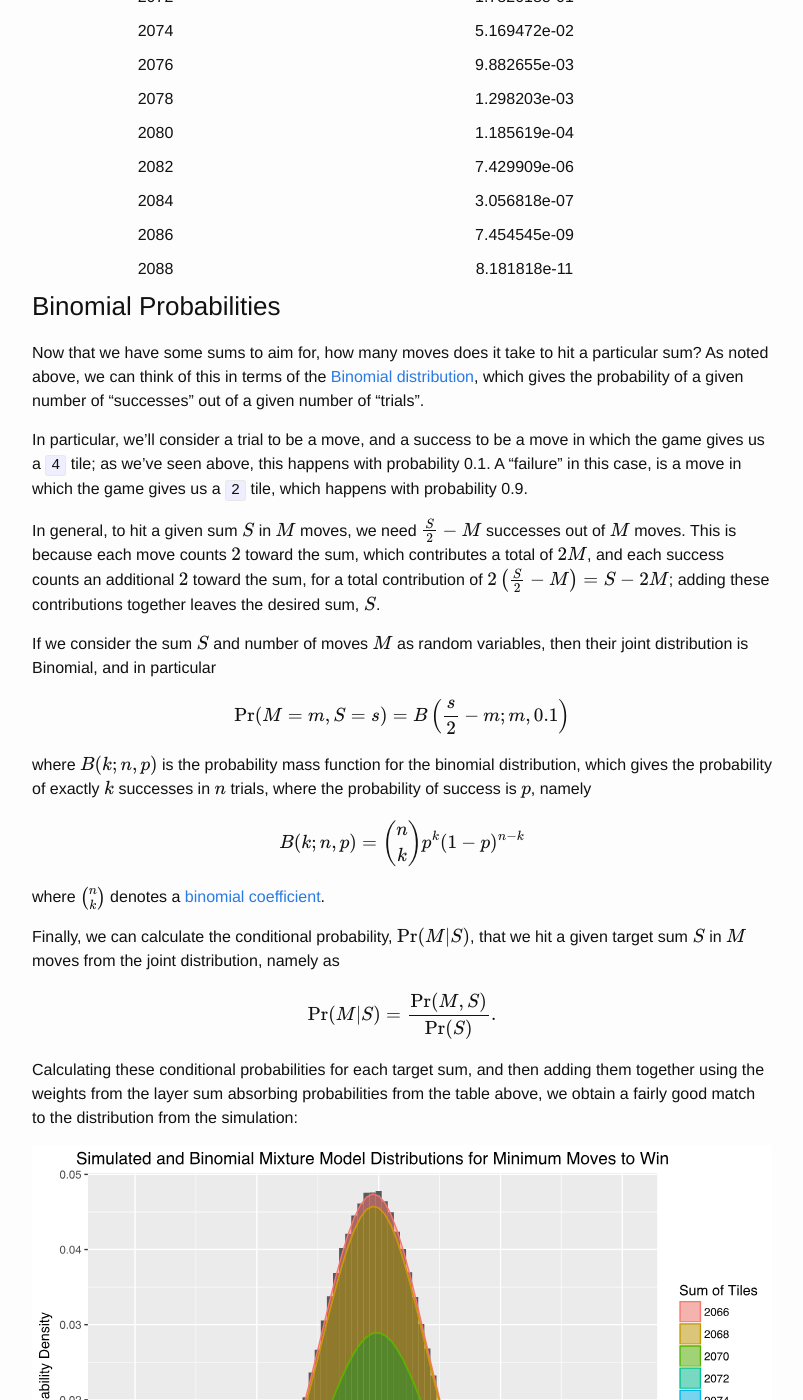
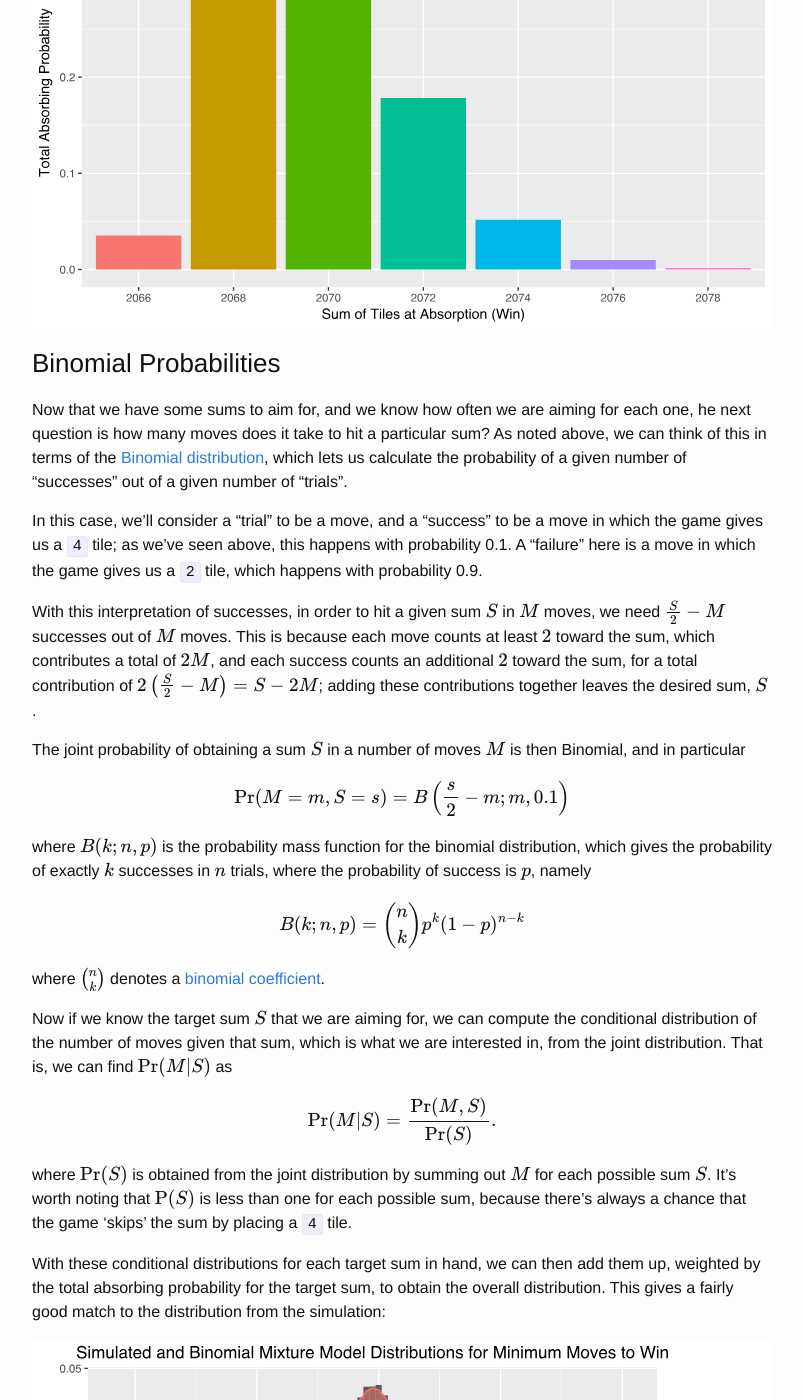
Before and after one commit to jdleesmiller/jdleesmiller.github.io, a Jekyll site: the page built from _posts/2017-08-05-markov-chain-2048.markdown, in a window 1280 px wide and 1400 px high, scrolled down 11957 px. Shown: the whole window, without its empty margins (238-1041 px from the left). Built offline with Jekyll 4.4.1, drawn with Linux system fonts in a browser that asks for light colours; formulas are drawn with MathJax 3; some of the changed text lies outside the part shown.

Commit message:
Tidy up binomial mixture section

```diff
--- a/_posts/2017-08-05-markov-chain-2048.markdown
+++ b/_posts/2017-08-05-markov-chain-2048.markdown
@@ -219,7 +219,7 @@
 
 ## Appendix: The Shape of the Distribution
 
-So far we've managed to calculate the mean and variance of the moves-to-win distribution using properties of Markov chains, which is nice, but it would be even nicer to have some insight into why the distribution is the shape that it is. The approach I'll suggest here is only approximate, but it does match the empirical results from the simulation quite closely, and it provides some useful insights.
+Perhaps remarkably, we were able to calculate both the mean and the variance of the moves-to-win distribution using the fundamental matrix from the Markov chain. It would however be nice to have some insight into why the distribution is the shape that it is. The approach I'll suggest here is only approximate, but it does match the empirical results from the simulation of the chain quite closely, and it provides some useful insights.
 
 We'll begin by revisiting an observation that we made above: the sum of the tiles on the board increases by either 2 or 4 with each transition (other than the first transition from the initial state). If we were interested in hitting a specific sum for the tiles on the board, rather than hitting a `2048` tile, then it's relatively straightforward to calculate the required number of transitions using the binomial distribution, as we'll see below.
 
@@ -231,38 +231,27 @@
 \\[
 (\\mathbf{I}_t - \\mathbf{Q}) \\mathbf{B} = \\mathbf{R}
 \\]
-for the \\(t \\times r\\) matrix \\(\\mathbf{B}\\), whose \\((i, j)\\) entry is the probability of being absorbed in state \\(j\\) when starting from state \\(i\\). As before, we are interested in the absorbing probabilities when we start from the initial state. Plotting out the absorbing probabilities, there are 15 absorbing states for which the probabilities are at least \\(10^{-3})\\); the absorbing probabilities for the other 11 absorbing states are much smaller.
+for the \\(t \\times r\\) matrix \\(\\mathbf{B}\\), whose \\((i, j)\\) entry is the probability of being absorbed in state \\(j\\) when starting from state \\(i\\). As before, we are interested in the absorbing probabilities when we start from the initial state. Plotting out the absorbing probabilities, there are 15 absorbing states for which the probabilities are large enough to plot (at least \\(10^{-3}\\)):
 
 <p align="center">
 <img src="/assets/2048/markov_chain_absorbing_probabilities.svg" alt="Absorbing probabilities for the Markov chain" />
 </p>
 
-In particular, most games end in either the \\(\\{2,2,8,8,2048\\}\\) state, which has sum 2068, or the \\(\\{2,4,16,2048\\}\\) state, which has sum 2070. Summing up all of the absorbing states by layers sum gives the complete layer sum probabilities:
+In particular, most games end in either the \\(\\{2,2,8,8,2048\\}\\) state, which has sum 2068, or the \\(\\{2,4,16,2048\\}\\) state, which has sum 2070. Summing up all of the absorbing states by layer sum gives the complete layer sum probabilities:
 
-| Sum of Tiles | Total Absorbing Probability |
-|:----:|:------------:|
-| 2066 | 3.522004e-02 |
-| 2068 | 3.557224e-01 |
-| 2070 | 3.678538e-01 |
-| 2072 | 1.782018e-01 |
-| 2074 | 5.169472e-02 |
-| 2076 | 9.882655e-03 |
-| 2078 | 1.298203e-03 |
-| 2080 | 1.185619e-04 |
-| 2082 | 7.429909e-06 |
-| 2084 | 3.056818e-07 |
-| 2086 | 7.454545e-09 |
-| 2088 | 8.181818e-11 |
+<p align="center">
+<img src="/assets/2048/markov_chain_sum_probabilities.svg" alt="Total absorbing probabilities by sum of tiles" />
+</p>
 
 ### Binomial Probabilities
 
-Now that we have some sums to aim for, how many moves does it take to hit a particular sum? As noted above, we can think of this in terms of the [Binomial distribution](https://en.wikipedia.org/wiki/Binomial_distribution), which gives the probability of a given number of "successes" out of a given number of "trials".
+Now that we have some sums to aim for, and we know how often we are aiming for each one, he next question is how many moves does it take to hit a particular sum? As noted above, we can think of this in terms of the [Binomial distribution](https://en.wikipedia.org/wiki/Binomial_distribution), which lets us calculate the probability of a given number of "successes" out of a given number of "trials".
 
-In particular, we'll consider a trial to be a move, and a success to be a move in which the game gives us a `4` tile; as we've seen above, this happens with probability 0.1. A "failure" in this case, is a move in which the game gives us a `2` tile, which happens with probability 0.9.
+In this case, we'll consider a "trial" to be a move, and a "success" to be a move in which the game gives us a `4` tile; as we've seen above, this happens with probability 0.1. A "failure" here is a move in which the game gives us a `2` tile, which happens with probability 0.9.
 
-In general, to hit a given sum \\(S\\) in \\(M\\) moves, we need \\(\\frac{S}{2} - M\\) successes out of \\(M\\) moves. This is because each move counts \\(2\\) toward the sum, which contributes a total of \\(2M\\), and each success counts an additional \\(2\\) toward the sum, for a total contribution of \\(2 \\left(\\frac{S}{2} - M\\right) = S - 2M\\); adding these contributions together leaves the desired sum, \\(S\\).
+With this interpretation of successes, in order to hit a given sum \\(S\\) in \\(M\\) moves, we need \\(\\frac{S}{2} - M\\) successes out of \\(M\\) moves. This is because each move counts at least \\(2\\) toward the sum, which contributes a total of \\(2M\\), and each success counts an additional \\(2\\) toward the sum, for a total contribution of \\(2 \\left(\\frac{S}{2} - M\\right) = S - 2M\\); adding these contributions together leaves the desired sum, \\(S\\).
 
-If we consider the sum \\(S\\) and number of moves \\(M\\) as random variables, then their joint distribution is Binomial, and in particular
+The joint probability of obtaining a sum \\(S\\) in a number of moves \\(M\\) is then Binomial, and in particular
 \\[
 \\mathrm{Pr}(M=m, S=s) = B\\left(\\frac{s}{2} - m; m, 0.1\\right)
 \\]
@@ -272,16 +261,21 @@
 \\]
 where \\(n \\choose k\\) denotes a [binomial coefficient](https://en.wikipedia.org/wiki/Binomial_coefficient).
 
-Finally, we can calculate the conditional probability, \\(\\mathrm{Pr}(M \| S)\\), that we hit a given target sum \\(S\\) in \\(M\\) moves from the joint distribution, namely as
+Now if we know the target sum \\(S\\) that we are aiming for, we can compute the conditional distribution of the number of moves given that sum, which is what we are interested in, from the joint distribution. That is, we can find \\(\\mathrm{Pr}(M \| S)\\) as
 \\[
 \\mathrm{Pr}(M \| S) = \\frac{\\mathrm{Pr}(M, S)}{\\mathrm{Pr}(S)}.
 \\]
+where \\(\\mathrm{Pr}(S)\\) is obtained from the joint distribution by summing out \\(M\\) for each possible sum \\(S\\). It's worth noting that \\(\\mathrm{P}(S)\\) is less than one for each possible sum, because there's always a chance that the game 'skips' the sum by placing a `4` tile.
 
-Calculating these conditional probabilities for each target sum, and then adding them together using the weights from the layer sum absorbing probabilities from the table above, we obtain a fairly good match to the distribution from the simulation:
+With these conditional distributions for each target sum in hand, we can then add them up, weighted by the total absorbing probability for the target sum, to obtain the overall distribution. This gives a fairly good match to the distribution from the simulation:
 
 <p align="center">
 <img src="/assets/2048/markov_chain_weighted_mixture.svg" alt="Simulated and binomial mixture model distributions for minimum moves to win" />
 </p>
+
+Here the simulated distribution is shown with the grey bars, and the colored areas show each of the conditional distributions, which are stacked. Each conditional distribution is scaled according to the total absorbing probability for its sum, and also shifted a few moves, with larger sums requiring more moves on average.
+
+One interpretation of this result is that, if playing optimally, the number of moves to win is essentially determined by how quickly the player can get to a sum large enough to have a 2048 tile, which is in turn governed by the number of `4` tiles, which follows a binomial distribution.
 
 ## Footnotes
 
@@ -295,8 +289,6 @@
 
 [^changes]: The appearance of the game's win screen changed several times over the months in which I collected this data. For the record, playing 2048 was not the only thing I did during these months.
 
-- better explanation of binomial weights and probs
-
 <script type="text/x-mathjax-config">
 MathJax.Hub.Config({
   TeX: { equationNumbers: { autoNumber: "AMS" } }
```
Also changed, not shown: assets/2048/markov_chain_sum_probabilities.svg (added).
